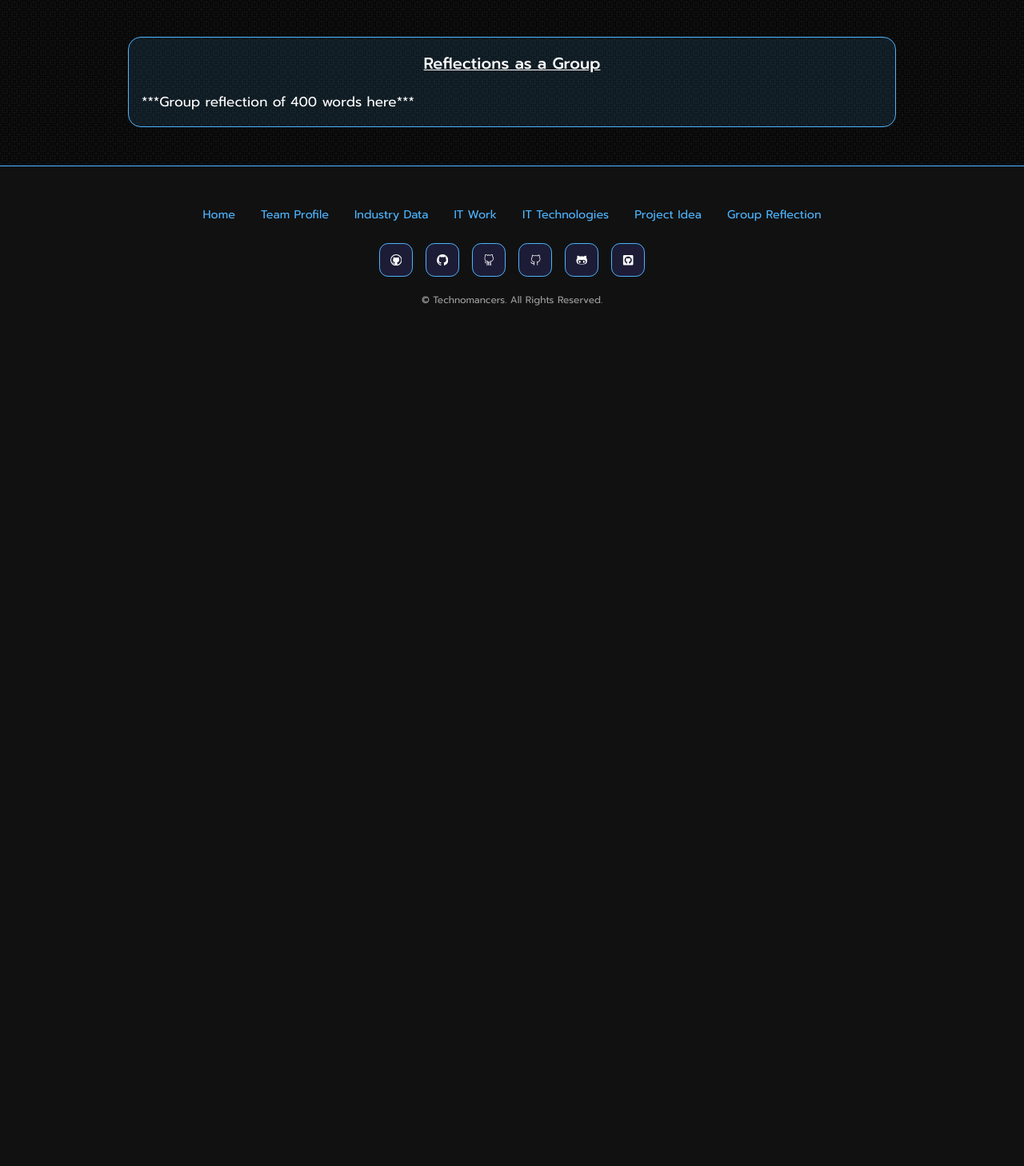
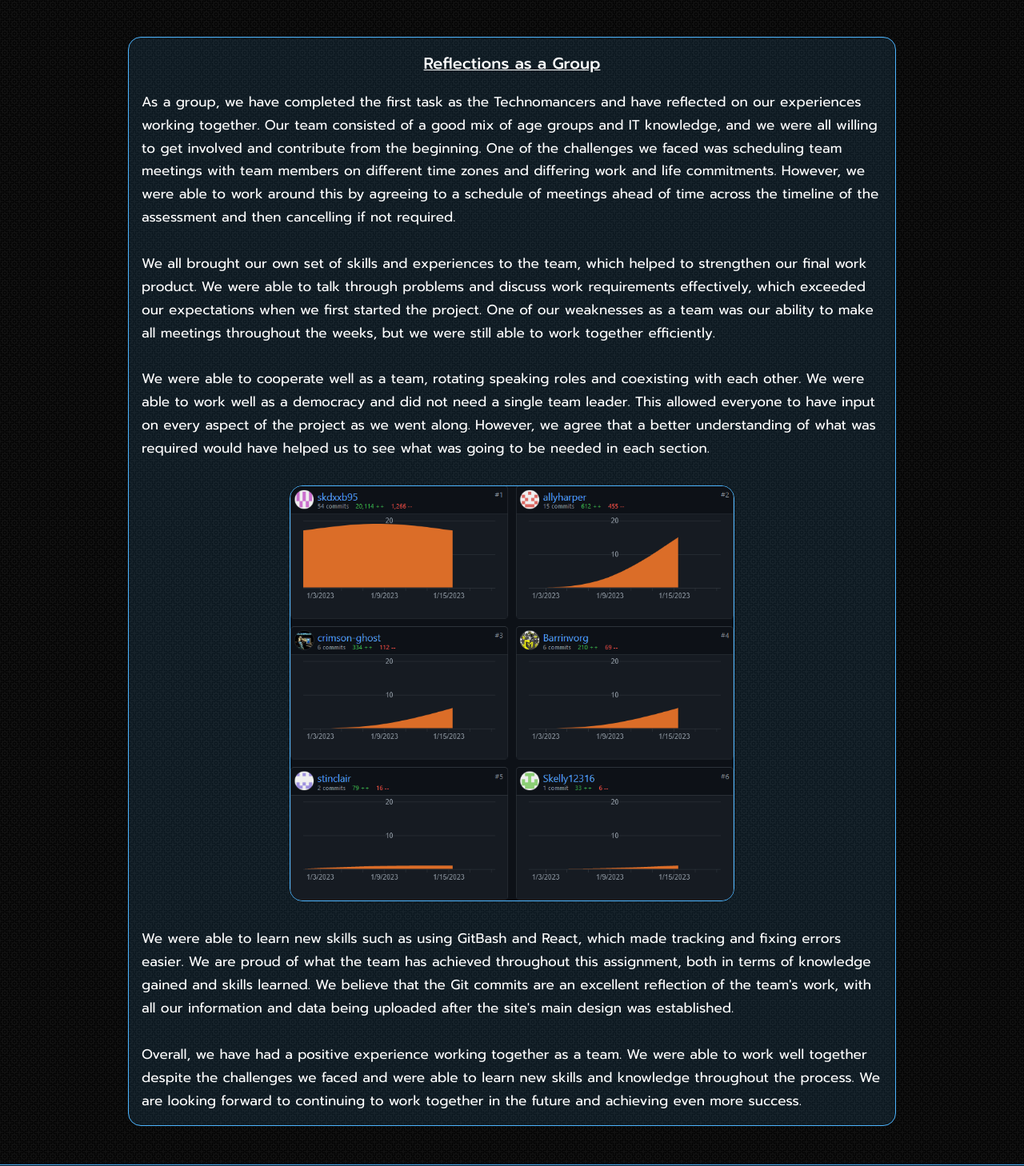
Before and after one commit to skdxxb95/technomancers, a React (Create React App) app: page /#/groupreflection in a window 1280 px wide. Shown: the part 2892-4350 px from the top of the page at 80% size. Before the commit the page ends 3311 px from the top, so only its background shows below. Built offline with nearby package versions, Linux system fonts and the light colour scheme.

Commit message:
Added Group Reflections paragraph

```diff
--- a/src/components/GroupReflection/GroupReflection.jsx
+++ b/src/components/GroupReflection/GroupReflection.jsx
@@ -1,5 +1,6 @@
 import React from 'react'
 import './groupreflection.css'
+import GITHUB from '../../assets/github.png'
 
 const GroupReflection = () => {
   return (
@@ -66,7 +67,20 @@ const GroupReflection = () => {
             <div>
               <h3>Reflections as a Group</h3>
               <p>
-                ***Group reflection of 400 words here***
+              As a group, we have completed the first task as the Technomancers and have reflected on our experiences working together. Our team consisted of a good mix of age groups and IT knowledge, and we were all willing to get involved and contribute from the beginning. One of the challenges we faced was scheduling team meetings with team members on different time zones and differing work and life commitments. However, we were able to work around this by agreeing to a schedule of meetings ahead of time across the timeline of the assessment and then cancelling if not required.
+              </p><br></br>
+              <p>
+              We all brought our own set of skills and experiences to the team, which helped to strengthen our final work product. We were able to talk through problems and discuss work requirements effectively, which exceeded our expectations when we first started the project. One of our weaknesses as a team was our ability to make all meetings throughout the weeks, but we were still able to work together efficiently.
+              </p><br></br>
+              <p>
+              We were able to cooperate well as a team, rotating speaking roles and coexisting with each other. We were able to work well as a democracy and did not need a single team leader. This allowed everyone to have input on every aspect of the project as we went along. However, we agree that a better understanding of what was required would have helped us to see what was going to be needed in each section.
+              </p>
+              <img src={GITHUB}></img>
+              <p>
+                We were able to learn new skills such as using GitBash and React, which made tracking and fixing errors easier. We are proud of what the team has achieved throughout this assignment, both in terms of knowledge gained and skills learned. We believe that the Git commits are an excellent reflection of the team's work, with all our information and data being uploaded after the site's main design was established.
+              </p><br></br>
+              <p>
+                Overall, we have had a positive experience working together as a team. We were able to work well together despite the challenges we faced and were able to learn new skills and knowledge throughout the process. We are looking forward to continuing to work together in the future and achieving even more success.
               </p>
             </div>
         </div>
--- a/src/components/GroupReflection/groupreflection.css
+++ b/src/components/GroupReflection/groupreflection.css
@@ -7,6 +7,15 @@
     margin: auto;
     font-size: 17px;
     min-height: calc(100vh - 50px - 50px);
+}
+
+.groupreflection-content img{
+    display: block;
+    margin-left: auto;
+    margin-right: auto;
+    width: 60%;
+    height: auto;
+    border-radius: 1rem;
 }
 
 .groupreflection-content h1 {
```
Also changed, not shown: src/assets/github.png (added).
